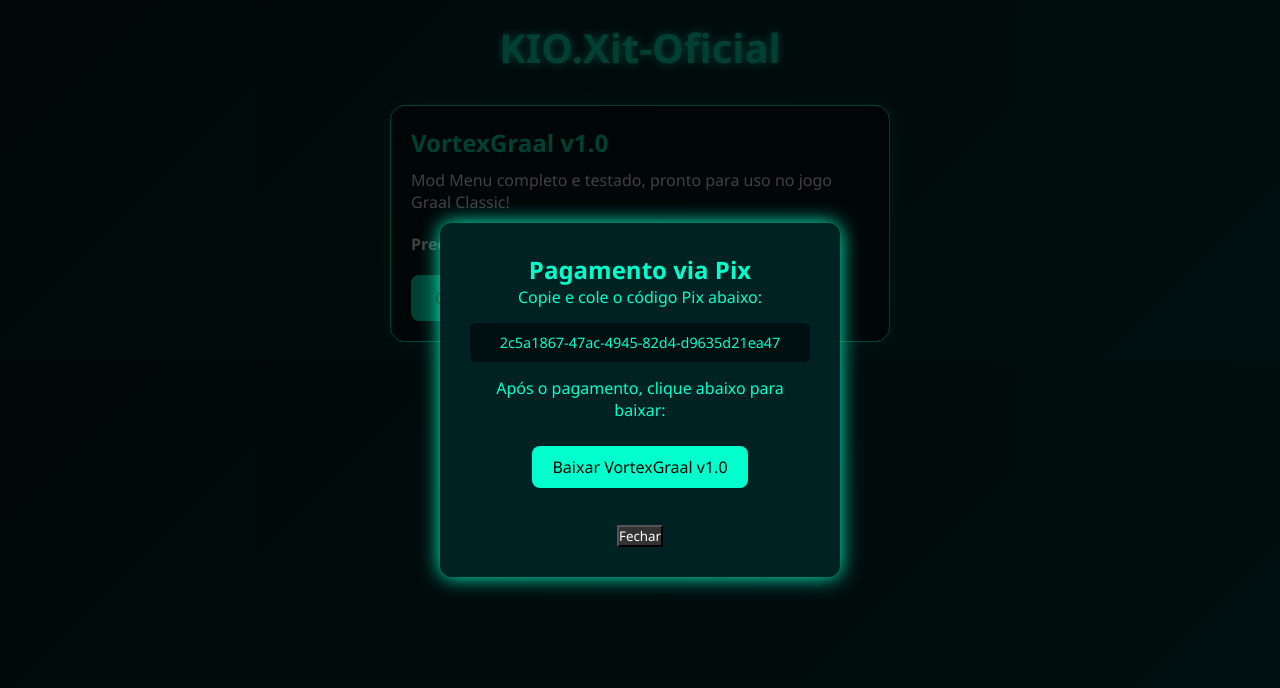
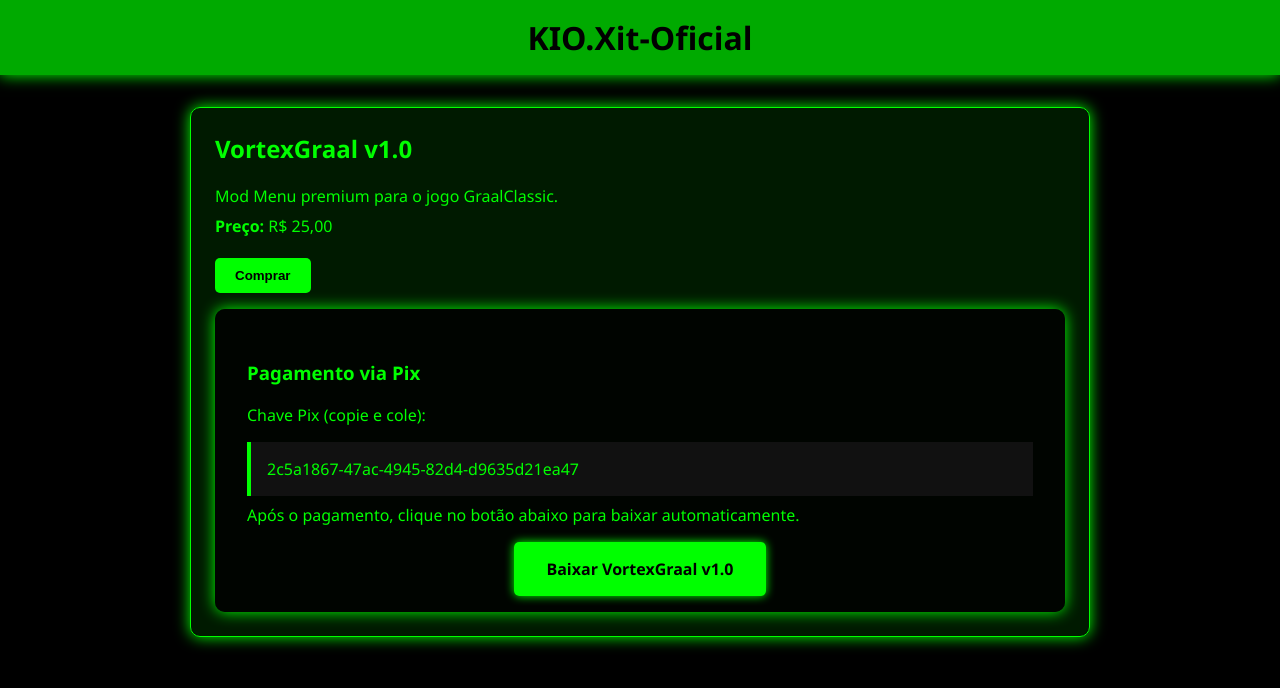
Before and after one commit to Kiodeev/KIO.loja.xit, a plain HTML site: page index.html in a window 1280 px wide. Both pictures are taken after a click on the button "Comprar". Drawn offline with Linux system fonts and the light colour scheme.

Commit message:
Update index.html

```diff
--- a/index.html
+++ b/index.html
@@ -1,129 +1,121 @@
-<!DOCTYPE html><html lang="pt-br">
+<!DOCTYPE html><html lang="pt-BR">
 <head>
-  <meta charset="UTF-8">
-  <meta name="viewport" content="width=device-width, initial-scale=1.0">
-  <title>KIO.Xit-Oficial</title>
+  <meta charset="UTF-8" />
+  <meta name="viewport" content="width=device-width, initial-scale=1.0" />
+  <title>Loja KIO.Xit-Oficial</title>
   <style>
-    * {
+    body {
       margin: 0;
-      padding: 0;
-      box-sizing: border-box;
-      font-family: 'Segoe UI', Tahoma, Geneva, Verdana, sans-serif;
-    }body {
-  background: linear-gradient(135deg, #001f1f, #003d3d);
-  color: #fff;
-  padding: 20px;
+      font-family: 'Segoe UI', sans-serif;
+      background: #000;
+      color: #0f0;
+      overflow-x: hidden;
     }
-
     header {
+      background: #0a0;
+      padding: 1em;
       text-align: center;
-  margin-bottom: 30px;
+      box-shadow: 0 0 15px #0f0;
     }
-
     header h1 {
-  font-size: 2.5em;
-  color: #00ffcc;
-  text-shadow: 0 0 10px #00ffcc;
+      margin: 0;
+      font-size: 2em;
+      color: #000;
     }
-
+    main {
+      padding: 2em;
+      max-width: 900px;
+      margin: auto;
+    }
     .produto {
-  background: rgba(0, 0, 0, 0.5);
-  border: 1px solid #00ffcc;
-  border-radius: 15px;
-  padding: 20px;
-  max-width: 500px;
-  margin: 0 auto;
-  box-shadow: 0 0 15px rgba(0, 255, 204, 0.2);
+      background: rgba(0, 255, 0, 0.1);
+      padding: 1.5em;
+      margin-bottom: 2em;
+      border: 1px solid #0f0;
+      border-radius: 10px;
+      box-shadow: 0 0 15px #0f0;
     }
-
     .produto h2 {
-  color: #00ffcc;
-  margin-bottom: 10px;
+      margin-top: 0;
+      color: #0f0;
     }
-
     .produto p {
-  margin-bottom: 20px;
+      margin: 0.5em 0;
     }
-
-.produto button {
-  background-color: #00ffcc;
+    .btn-comprar {
+      display: inline-block;
+      padding: 0.75em 1.5em;
+      margin-top: 1em;
+      background-color: #0f0;
       color: #000;
-  padding: 12px 24px;
+      font-weight: bold;
       border: none;
-  border-radius: 8px;
-  font-size: 1em;
+      border-radius: 5px;
       cursor: pointer;
-  transition: 0.3s;
+      transition: background 0.3s ease;
     }
-
-.produto button:hover {
-  background-color: #00ccaa;
+    .btn-comprar:hover {
+      background-color: #0c0;
     }
-
-.popup {
+    .pagamento {
       display: none;
-  position: fixed;
-  top: 0;
-  left: 0;
-  width: 100%;
-  height: 100%;
-  background: rgba(0, 0, 0, 0.75);
-  justify-content: center;
-  align-items: center;
+      background: rgba(0, 0, 0, 0.85);
+      color: #0f0;
+      padding: 2em;
+      border-radius: 10px;
+      margin-top: 1em;
+      box-shadow: 0 0 15px #0f0;
     }
-
-.popup-content {
-  background-color: #002222;
-  border-radius: 12px;
-  padding: 30px;
-  max-width: 400px;
-  width: 100%;
-  color: #00ffcc;
+    .pagamento.visible {
+      display: block;
+    }
+    .pix-code {
+      background: #111;
+      padding: 1em;
+      word-break: break-all;
+      margin-top: 1em;
+      border-left: 4px solid #0f0;
+    }
+    .download {
+      margin-top: 2em;
       text-align: center;
-  box-shadow: 0 0 20px #00ffcc;
     }
-
-.popup-content p {
-  margin-bottom: 15px;
+    .download a {
+      text-decoration: none;
+      color: #000;
+      background: #0f0;
+      padding: 1em 2em;
+      border-radius: 5px;
+      font-weight: bold;
+      box-shadow: 0 0 10px #0f0;
     }
-
-.popup-content a {
-  display: inline-block;
-  margin-top: 10px;
-  background: #00ffcc;
-  color: #000;
-  padding: 10px 20px;
-  border-radius: 8px;
-  text-decoration: none;
-}
-
   </style>
 </head>
 <body>
   <header>
     <h1>KIO.Xit-Oficial</h1>
-  </header>  <section class="produto">
+  </header>
+  <main>
+    <div class="produto">
       <h2>VortexGraal v1.0</h2>
-    <p>Mod Menu completo e testado, pronto para uso no jogo Graal Classic!</p>
-    <p><strong>Preço:</strong> R$25,00</p>
-    <button onclick="mostrarPopup()">Comprar</button>
-  </section>  <div class="popup" id="pagamentoPopup">
-    <div class="popup-content">
-      <h2>Pagamento via Pix</h2>
-      <p>Copie e cole o código Pix abaixo:</p>
-      <p style="background:#001010;padding:10px;border-radius:6px;font-size:0.9em;word-wrap:break-word">2c5a1867-47ac-4945-82d4-d9635d21ea47</p>
-      <p>Após o pagamento, clique abaixo para baixar:</p>
+      <p>Mod Menu premium para o jogo GraalClassic.</p>
+      <p><strong>Preço:</strong> R$ 25,00</p>
+      <button class="btn-comprar" onclick="mostrarPagamento()">Comprar</button>
+      <div class="pagamento" id="pagamentoBox">
+        <h3>Pagamento via Pix</h3>
+        <p>Chave Pix (copie e cole):</p>
+        <div class="pix-code">2c5a1867-47ac-4945-82d4-d9635d21ea47</div>
+        <p>Após o pagamento, clique no botão abaixo para baixar automaticamente.</p>
+        <div class="download">
           <a href="https://www.mediafire.com/file/ol8w81zg8o3n2f8/VortexGraal_v1.0.apk/file" target="_blank">Baixar VortexGraal v1.0</a>
-      <br><br>
-      <button onclick="fecharPopup()" style="margin-top: 15px; background:#333; color:#fff;">Fechar</button>
         </div>
-  </div>  <script>
-    function mostrarPopup() {
-      document.getElementById('pagamentoPopup').style.display = 'flex';
+      </div>
+    </div>
+  </main>
+  <script>
+    function mostrarPagamento() {
+      document.getElementById('pagamentoBox').classList.add('visible');
     }
-
-    function fecharPopup() {
-      document.getElementById('pagamentoPopup').style.display = 'none';
-    }
-  </script></body>
+  </script>
+</body>
 </html>
```
Lines whose indentation alone changed are shown as unchanged.
